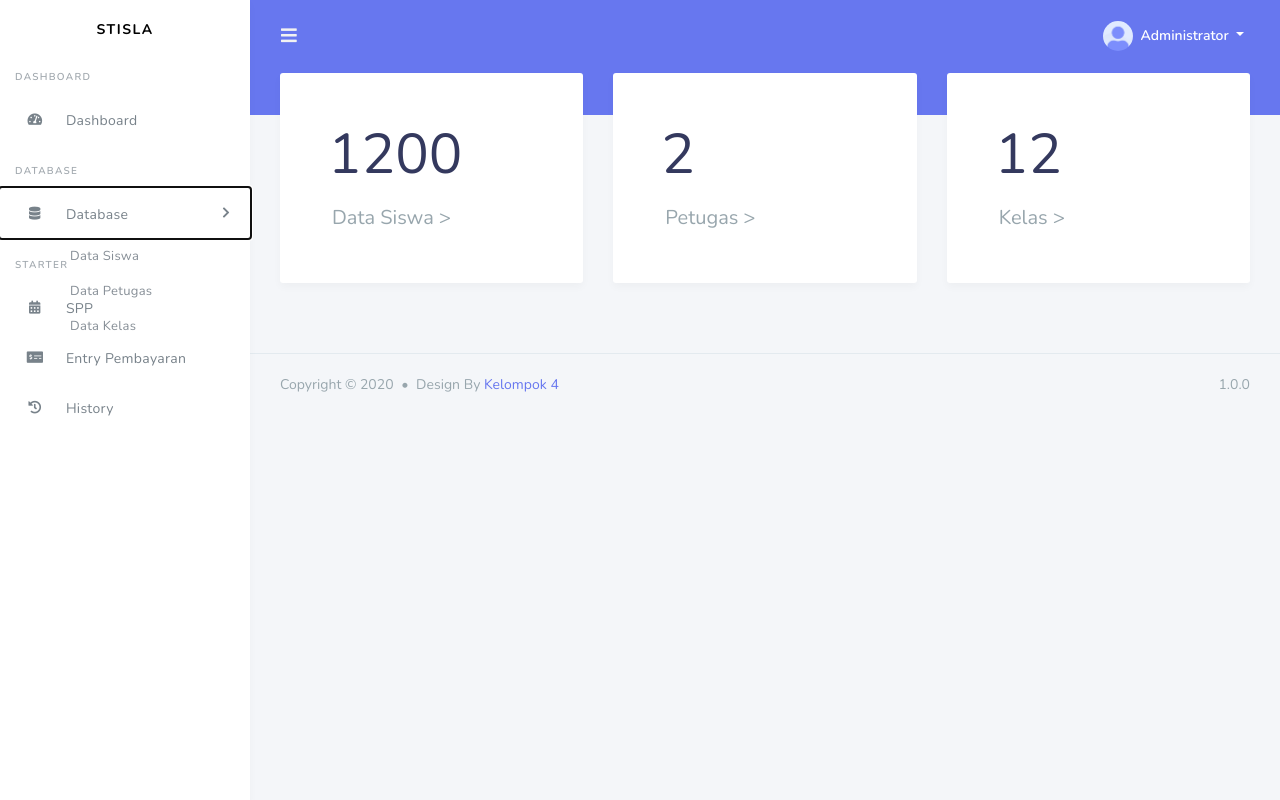
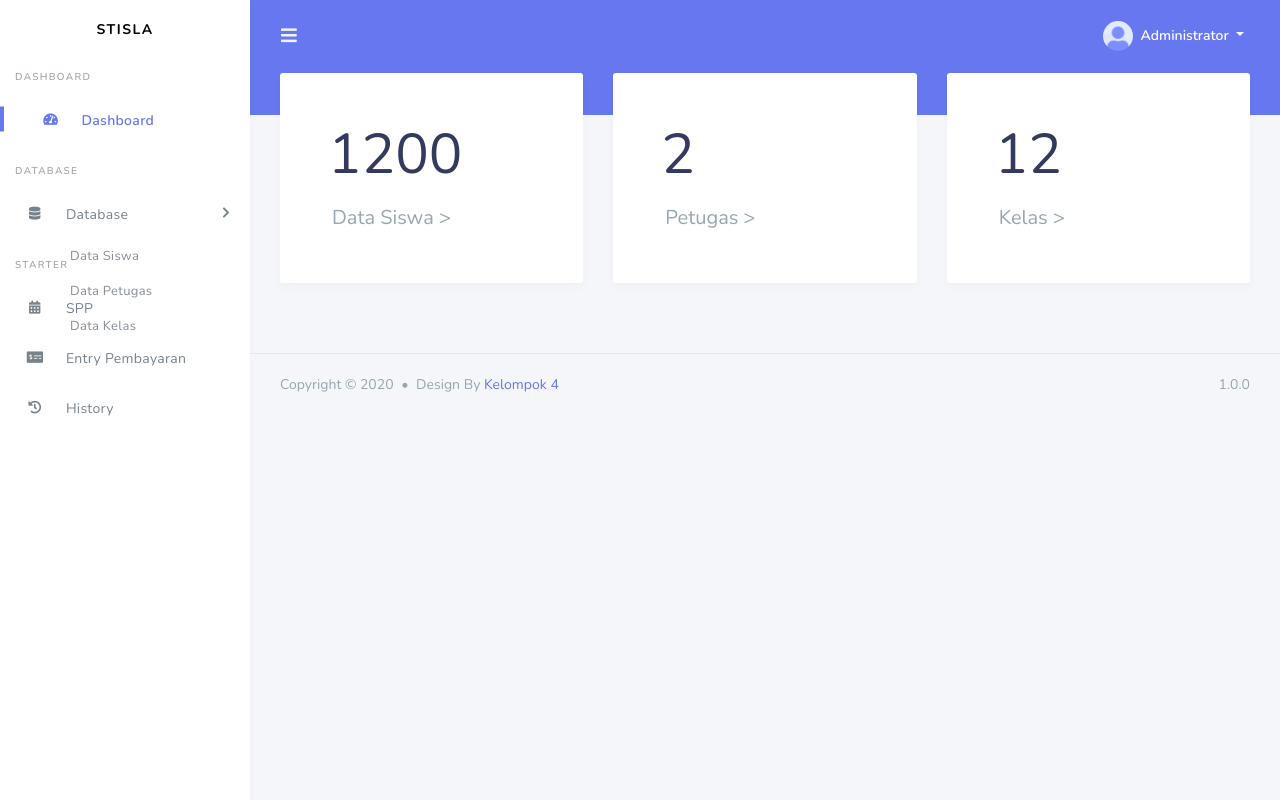
Before and after one commit to Kelompok4-eloquent/pembayaran-spp, a Laravel app: page /admin/dashboard in a window 1280 px wide, after a click on "Database". Run offline with Laravel 8, Linux system fonts and the light colour scheme; some libraries are stand-ins or nearby versions.

Commit message:
add active class to project by pages (menambah active class)

```diff
--- a/spp_project/resources/views/admin/partials/layouts/sidebar.blade.php
+++ b/spp_project/resources/views/admin/partials/layouts/sidebar.blade.php
@@ -9,13 +9,13 @@
         <ul class="sidebar-menu">
             <li class="menu-header">Dashboard</li>
 
-                    <li class={{ Request::is('/admin/dashboard') ? 'active' : '' }}><a class="nav-link" href="blank.html"><i class="fas fa-tachometer-alt"></i> <span>Dashboard</span></a></li>
+                    <li class={{ Request::is('admin/dashboard') ? 'active-menu' : '' }}><a class="nav-link" href="{{ url('/admin/dashboard') }}"><i class="fas fa-tachometer-alt"></i> <span>Dashboard</span></a></li>
             <li class="menu-header">Database</li>
-            <li class="nav-item dropdown">
-                <a href="#" class="nav-link has-dropdown" data-toggle="dropdown"><i class="fas fa-database"></i>
+            <li class="nav-item dropdown {{ Request::is('admin/data_siswa') ? 'active-parent active' : '' }}">
+                <a class="nav-link has-dropdown" data-toggle="dropdown"><i class="fas fa-database"></i>
                     <span>Database</span></a>
                 <ul class="dropdown-menu">
-                    <li><a class="nav-link" href="{{ url('/admin/data_siswa') }}">Data Siswa</a></li>
+                    <li class="{{ Request::is('admin/data_siswa') ? 'active-link' : '' }}"><a class="nav-link" href="{{ url('/admin/data_siswa') }}">Data Siswa</a></li>
                     <li><a class="nav-link" href="layout-transparent.html">Data Petugas</a></li>
                     <li><a class="nav-link" href="layout-top-navigation.html">Data Kelas</a></li>
                 </ul>
--- a/spp_project/resources/views/admin/partials/main/master.blade.php
+++ b/spp_project/resources/views/admin/partials/main/master.blade.php
@@ -8,7 +8,36 @@
   <!-- General CSS Files -->
   <link rel="stylesheet" href="https://stackpath.bootstrapcdn.com/bootstrap/4.3.1/css/bootstrap.min.css" integrity="sha384-ggOyR0iXCbMQv3Xipma34MD+dH/1fQ784/j6cY/iJTQUOhcWr7x9JvoRxT2MZw1T" crossorigin="anonymous">
   <link rel="stylesheet" href="https://use.fontawesome.com/releases/v5.7.2/css/all.css" integrity="sha384-fnmOCqbTlWIlj8LyTjo7mOUStjsKC4pOpQbqyi7RrhN7udi9RwhKkMHpvLbHG9Sr" crossorigin="anonymous">
+<style>
+  .active-menu{
+    padding-left: 16px;
+    position: relative;
 
+}
+.active-menu a {
+  color: #6777ef !important;
+    font-weight: 600;
+}
+.active-menu:before {
+    content: '';
+    position: absolute;
+    left: 0;
+    top: 50%;
+    transform: translateY(-50%);
+    height: 25px;
+    width: 4px;
+    background-color: #6777ef;
+}
+
+/* .active-parent{
+  color:#6777ef;
+  font-weight: 600;
+    background-color: #f8fafb;
+} */
+.active-link a{
+  color:#6777ef !important;
+}
+</style>
   <!-- CSS Libraries -->
 
   <!-- Template CSS -->
```
Also changed, not shown: spp_project/resources/views/admin/data_siswa/index.blade.php (added, +15 -0 lines), spp_project/resources/views/admin/data_siswa/tambah_siswa.blade.php (added, +14 -0 lines).
